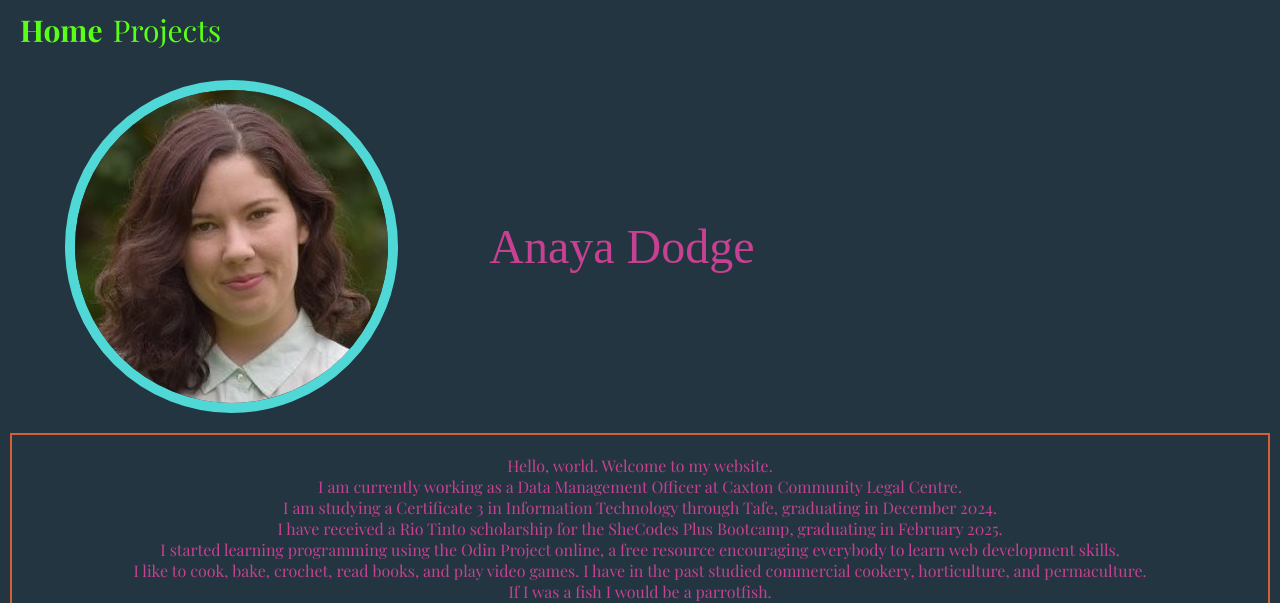
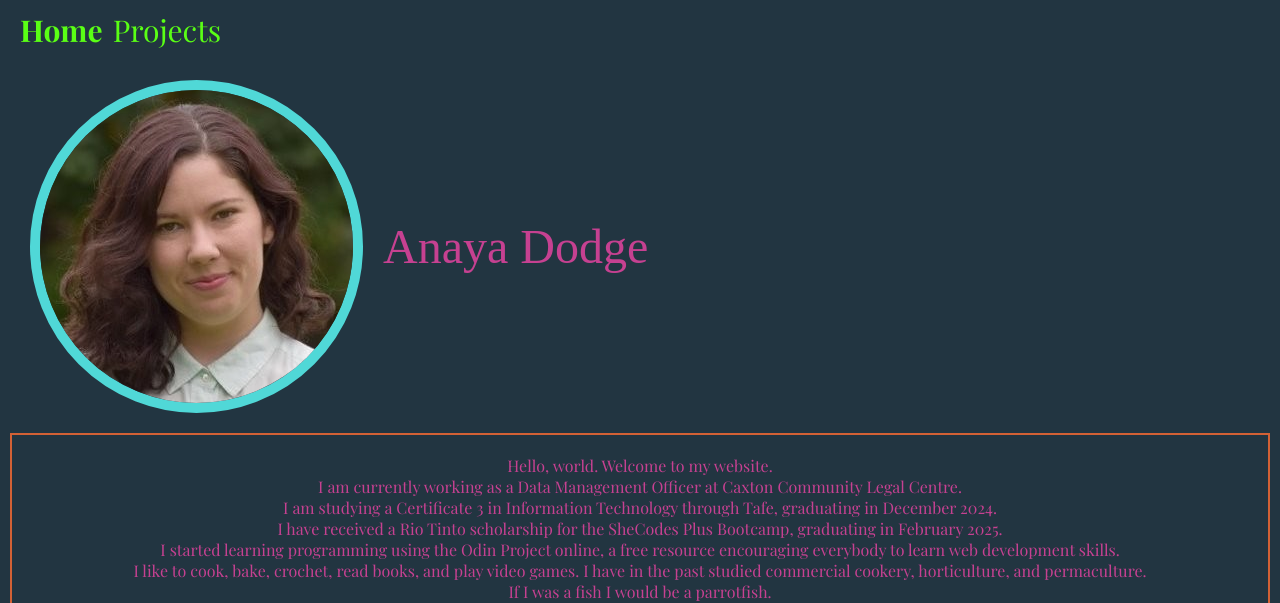
Before and after one commit to leafsapien/shecodes_portfolio, a plain HTML site: page index.html in a window 1280 px wide. Shown: the top 603 px of the page. Drawn offline with nearby package versions, Linux system fonts and the light colour scheme; a web font is replaced by a local one.

Commit message:
updated readme contents, added screenshots to img_screenshots folder, tweaked style.css with some flexbox centering and img max sizing

```diff
--- a/style.css
+++ b/style.css
@@ -131,7 +131,7 @@ footer {
 /* HELP This image disappears when I try to set max-width manually */
 .projects_img {
     border-radius: 50%;
-    max-width: 40%;
+    max-width: 200px;
     height: auto;
 }
 
@@ -168,8 +168,7 @@ footer {
 
 .title_container {
     display: flex;
-    justify-content: space-around;
-    flex-wrap: nowrap;
+    align-content: center;
     max-width: 800px;
     padding: 20px;
     gap: 20px;
```
Also changed, not shown: img_screenshots/index-full-screen.JPG (added), img_screenshots/index-phone-screen.JPG (added), img_screenshots/projects-full-screen.JPG (added), img_screenshots/projects-phone-screen.JPG (added), 1 other file.
